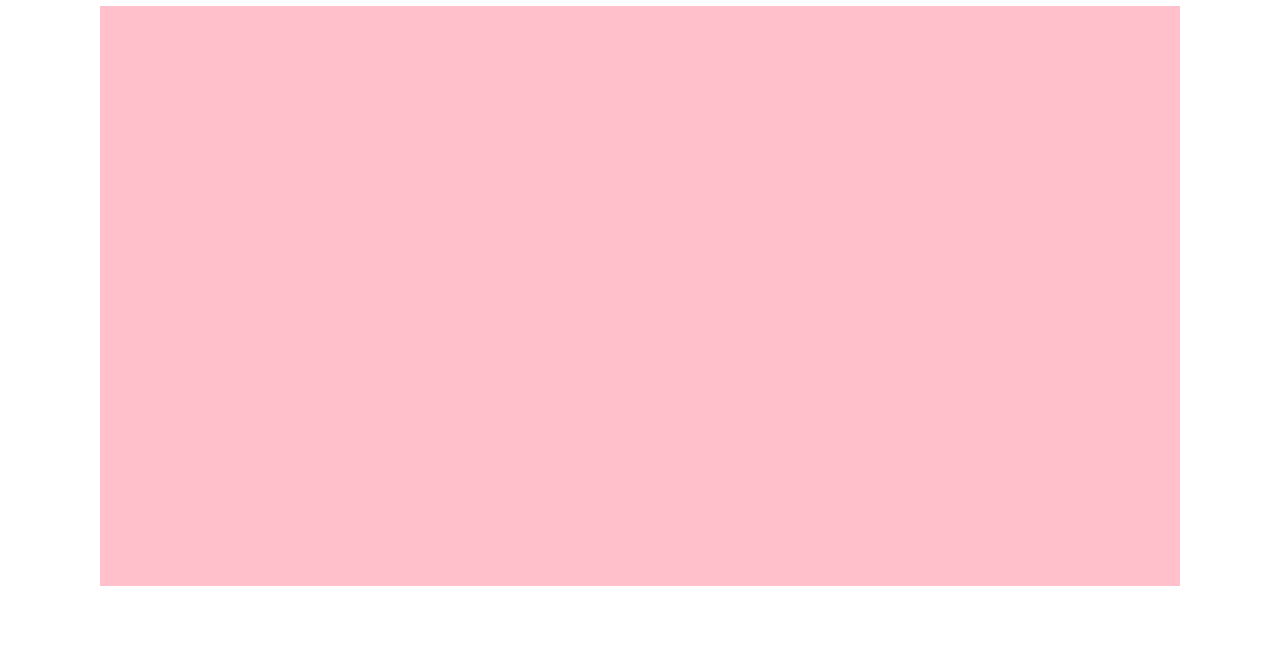
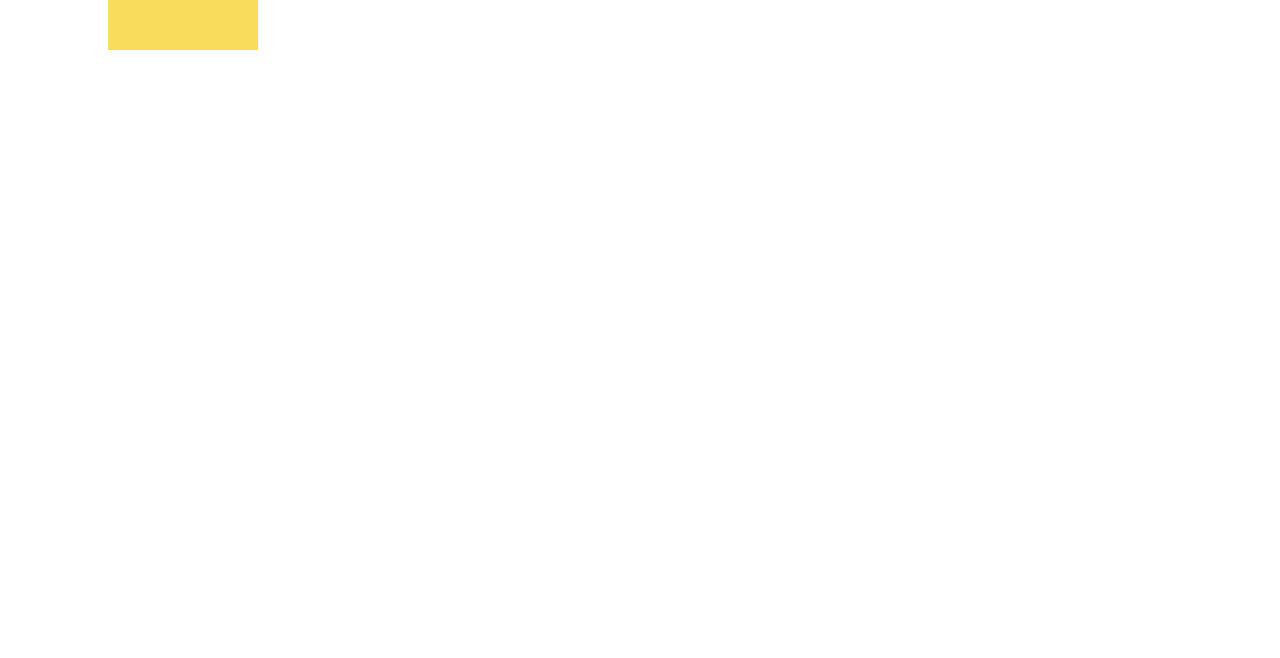
Before and after one commit to vinniciusJ/lancamento-obliquo-fisica, a website: page public/index.html in a window 1280 px wide. Shown: the part 158-816 px from the top of the page. Drawn offline with Linux system fonts and the light colour scheme.

Commit message:
feature: CanvasRender class

```diff
--- a/index.js
+++ b/index.js
@@ -1,6 +1,8 @@
 const express = require('express')
 
 const app = express()
+
+app.use(express.static('public'))
 
 app.get('/', (request, response) => {
     response.sendFile(`${__dirname}/public/index.html`)
--- a/public/index.html
+++ b/public/index.html
@@ -5,35 +5,14 @@
     <meta http-equiv="X-UA-Compatible" content="IE=edge">
     <meta name="viewport" content="width=device-width, initial-scale=1.0">
 
-    <style>
-        body{
-            display: flex;
-            flex-direction: column;
-            justify-content: flex-end;
-            align-items: center;
-
-            height: 100vh;
-        }
-
-
-        main{
-            background: pink;
-
-            width: 1080px;
-            height: 580px;
-            margin-bottom: 4rem;
-        }
-    </style>
-
-    <title>Document</title>
+    <title>Simulação Lançamento Oblíquo</title>
 </head>
 <body>
-    <h1>Simulação lançamento oblíquo</h1>
-    <main></main>
+    <main id="app">
 
-    <script>
-        console.log(document.body.offsetWidth)
-        console.log(document.body.clientWidth)
-    </script>
+        <!-- Canvas -->
+    </main>
+
+    <script src="/scripts/index.js" type="module" ></script>
 </body>
 </html>
--- /dev/null
+++ b/public/scripts/CanvasRender.js
@@ -0,0 +1,32 @@
+class CanvasRender{
+    constructor(width, height){
+        this.width = width
+        this.height = height
+
+        this.canvas = document.createElement('canvas')
+        this.context = this.canvas.getContext('2d')
+
+        this.canvas.width = this.width
+        this.canvas.height = this.height
+
+        document.querySelector('#app').appendChild(this.canvas)
+    }
+
+    reset(){
+        this.context.clearRect(0, 0, this.width, this.height)
+    }
+
+    draw(){
+        this.context.fillStyle = '#F9DC5C';
+        this.context.fillRect(100, 100, 150, 100);
+
+    }
+
+    static initialize(){
+        const canvasRender = new CanvasRender(1080, 508)
+
+        canvasRender.draw()
+    }
+}
+
+export default CanvasRender
--- /dev/null
+++ b/public/scripts/index.js
@@ -0,0 +1,3 @@
+import CanvasRender from './CanvasRender.js'
+
+CanvasRender.initialize()
```
Also changed, not shown: public/scripts/equations.js (renamed from public/equations.js).
